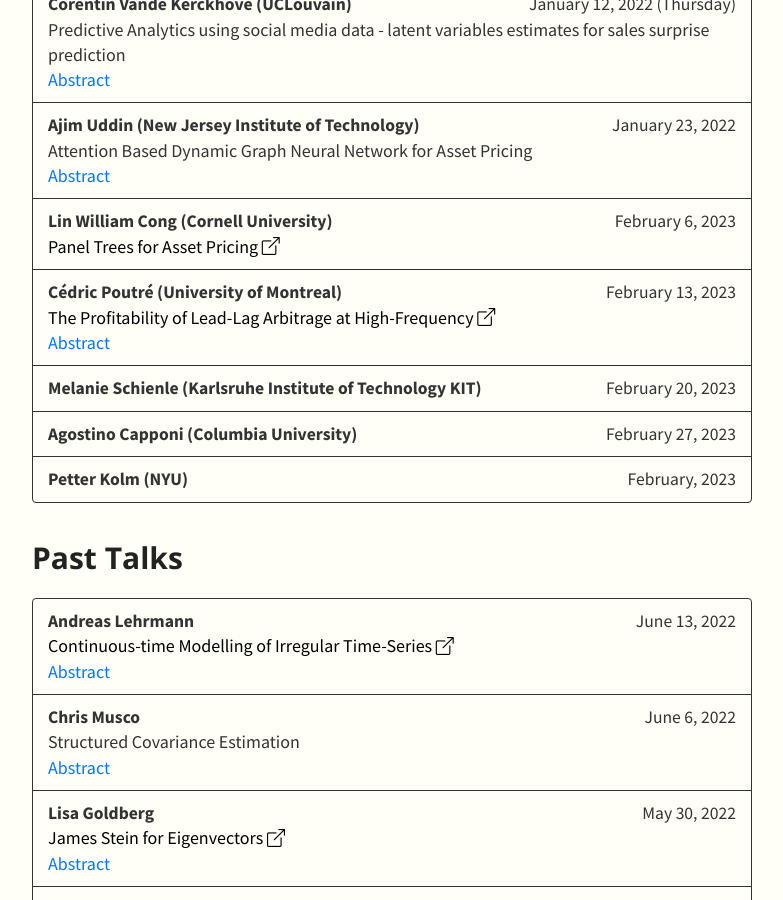
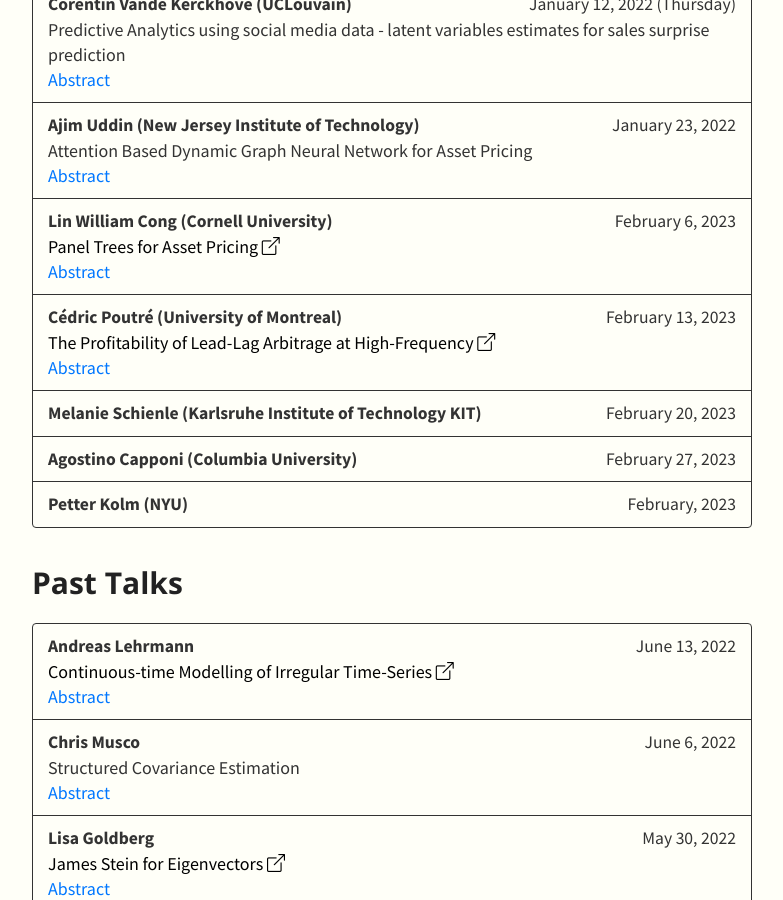
Before and after one commit to SML-Fin/SML-Fin.github.io, a Jekyll site: the page built from index.md, in a window 1280 px wide and 900 px high, scrolled down 1594 px. Shown: the whole window, without its empty margins (248-1031 px from the left). Built offline with Jekyll 4.4.1, drawn with Linux system fonts in a browser that asks for light colours; nearby versions of some CDN libraries; our own code applies the rules of GitHub Pages for plain Markdown files.

Commit message:
Cong abstract

```diff
--- a/_data/talks.yml
+++ b/_data/talks.yml
@@ -60,6 +60,7 @@
     - speaker: Lin William Cong (Cornell University)
       date: February 6, 2023
       title: Panel Trees for Asset Pricing
+      abstract: In Cong, Feng, He, and He (2022), we develop a new class of tree-based models (P-Tree) for analyzing (unbalanced) panel data utilizing global (instead of local) split criteria that incorporate economic guidance to guard against overfitting while preserving interpretability. We grow a P-Tree top-down to split the cross section of asset returns to construct stochastic discount factors and test assets, generalizing sequential security sorting and visualizing (asymmetric) nonlinear interactions among firm characteristics and macroeconomic states. Data-driven P-Tree models reveal that idiosyncratic volatility and earnings-to-price ratio interact to drive cross-sectional return variations in U.S. equities; market volatility and inflation constitute the most critical regime-switching that asymmetrically interacts with characteristics. P-Trees outperform most known observable and latent factor models in pricing individual stocks and test portfolios, while delivering transparent trading strategies and risk-adjusted investment outcomes (e.g., out-of-sample annualized Sharp ratios of about 3 and monthly alpha around 0.8%). Time-permitting, I will briefly discuss Cong, Feng, He, and Li (2022) --- a further development of the panel tree framework for jointly clustering asset returns and modeling heterogeneous factor pricing under a Bayesian framework.
       link: https://papers.ssrn.com/sol3/papers.cfm?abstract_id=3949463
     - speaker: Cédric Poutré (University of Montreal)
       date: February 13, 2023
```
